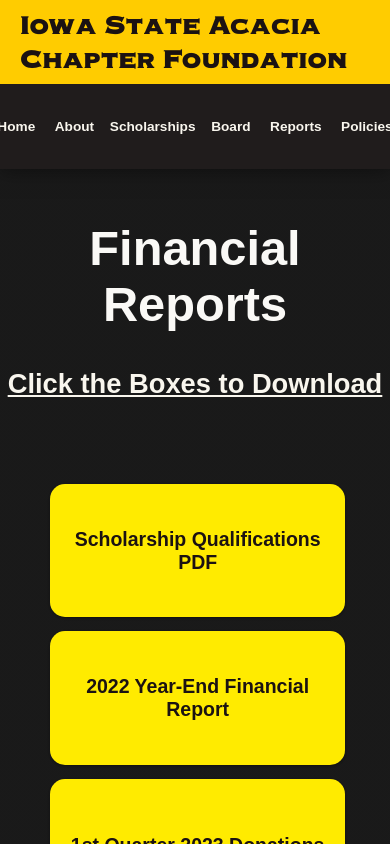
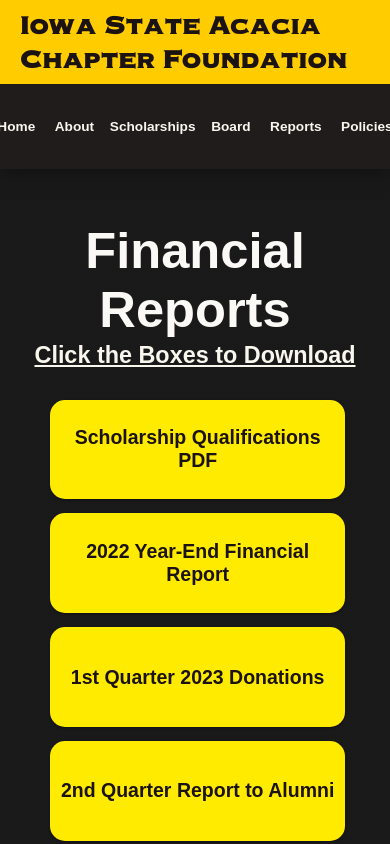
Before and after one commit to kevin21018212/Acacia-Website, a Next.js app: page /reports in a window 390 px wide. Shown: the top 844 px of the page. Built offline with nearby package versions, Linux system fonts and the light colour scheme; a web font is replaced by a local one.

Commit message:
ipad spacing

```diff
--- a/app/globals.css
+++ b/app/globals.css
@@ -79,13 +79,13 @@
     font-size: 5vw;
   }
   h2 {
-    font-size: 12.5vw;
+    font-size: 8.5vw;
   }
   h3 {
-    font-size: 8vw;
+    font-size: 6vw;
   }
   h4 {
-    font-size: 4vh;
+    font-size: 4.5vw;
   }
   h5 {
     font-size: 5.5vw;
@@ -103,13 +103,13 @@
     font-size: 2.5vh;
   }
   h2 {
-    font-size: 12.5vw;
+    font-size: 6vh;
   }
   h3 {
     font-size: 9.5vw;
   }
   h4 {
-    font-size: 7vw;
+    font-size: 6vw;
   }
   h5 {
     font-size: 5.5vw;
--- a/app/policies/page.module.css
+++ b/app/policies/page.module.css
@@ -33,27 +33,43 @@
 }
 
 /* Responsive Design for Card Box */
-@media (max-width: 600px) {
+@media (max-width: 950px) {
   .policiesContainer {
-    height: 200vh;
+    height: 160vh;
     width: 100vw;
-    padding-top: 0;
+    padding-top: 5vh;
   }
   .heading {
-    width: 100%;
-    height: 25vh;
+    width: 90%;
+    height: 10vh;
     text-align: center;
   }
   .boxesContainer {
-    height: 165vh;
+    height: 140vh;
     width: 100vw;
     flex-direction: column;
+    justify-content: flex-start;
     align-items: center;
     flex-wrap: nowrap;
   }
   .box {
-    height: 12.5vh;
-    width: 80%;
+    height: 5.5vh;
+    width: 75%;
     margin: 6% 2.5% 6% 0%;
   }
 }
+@media (max-width: 600px) {
+  .policiesContainer {
+    height: 140vh;
+    width: 100vw;
+  }
+  .heading {
+    height: 15vh;
+  }
+  .boxesContainer {
+    height: 120vh;
+  }
+  .box {
+    height: 6vh;
+  }
+}
--- a/app/policies/page.tsx
+++ b/app/policies/page.tsx
@@ -19,7 +19,7 @@
         initial="hidden"
         animate="visible"
       >
-        <h2>Scholarship Policys</h2>
+        <h2>Scholarship Policies</h2>
         <h4>Click the Boxes to Download</h4>
       </motion.div>
       <motion.div
--- a/app/reports/page.module.css
+++ b/app/reports/page.module.css
@@ -5,7 +5,7 @@
   flex-direction: column;
   align-items: center;
   justify-content: center;
-  overflow: hidden;
+
   background: linear-gradient(rgba(0, 0, 0, 0.8), rgba(0, 0, 0, 0.8));
 }
 
@@ -34,26 +34,39 @@
 }
 
 /* Responsive Design for Card Box */
-@media (max-width: 768px) {
+@media (max-width: 950px) {
   .reportsContainer {
-    height: 110vh;
+    height: 90vh;
     width: 100vw;
+    padding-top: 5vh;
   }
   .heading {
-    width: 100%;
-    height: 25vh;
+    width: 90%;
+    height: 10vh;
     text-align: center;
   }
   .boxesContainer {
-    height: 70vh;
+    height: 80vh;
     width: 90vw;
     flex-direction: column;
+    justify-content: flex-start;
     align-items: center;
     flex-wrap: nowrap;
   }
   .box {
-    height: 12.5vh;
+    height: 8.5vh;
     width: 80%;
     margin: 6% 2.5% 6% 0%;
   }
 }
+
+@media (max-width: 600px) {
+  .reportsContainer {
+    height: 85vh;
+    width: 100vw;
+    padding-top: 5vh;
+  }
+  .heading {
+    height: 15vh;
+  }
+}
```
Also changed, not shown: public/images/ian.jpg.
